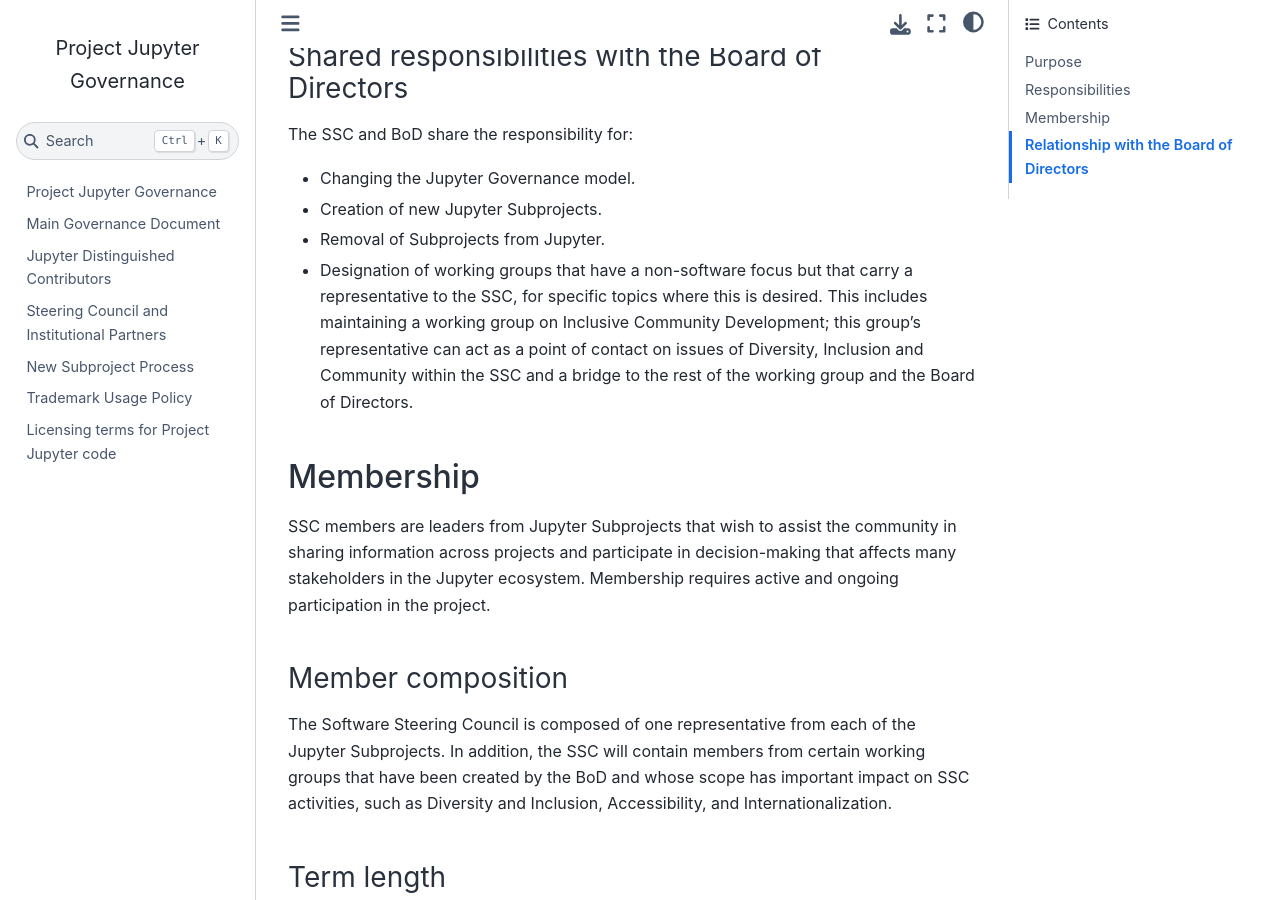
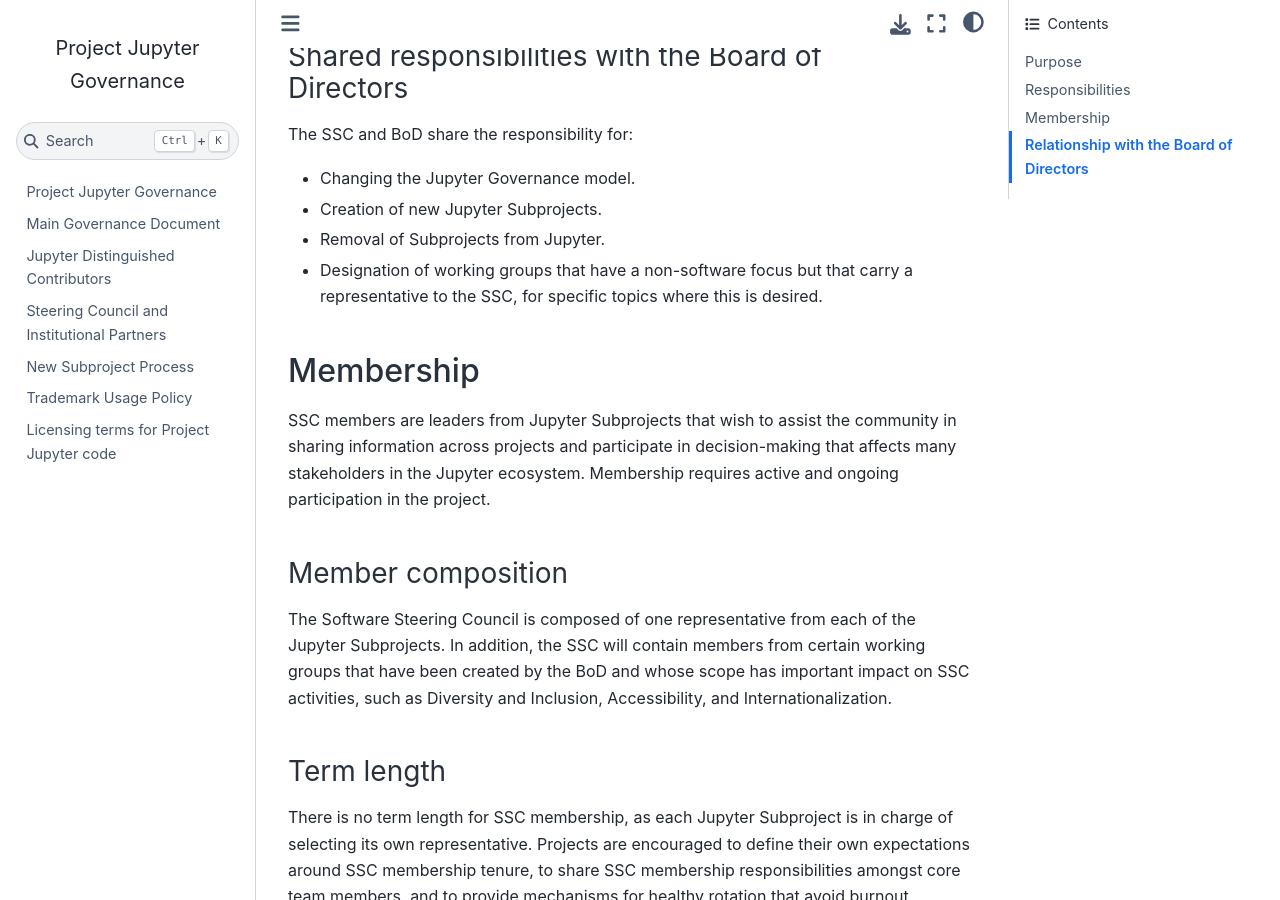
Before and after one commit to jupyter/governance, a Jupyter Book: the page built from software_steering_council.md, in a window 1280 px wide and 900 px high, scrolled down 1096 px. Built offline with Jupyter Book 1.0.4 settings and Sphinx 7.4.7 and the Sphinx Book theme 1.1.4, drawn with Linux system fonts in a browser that asks for light colours; pages that are not in the unit, such as notebooks, are missing from menus.

Commit message:
Update language of SSC doc

```diff
--- a/software_steering_council.md
+++ b/software_steering_council.md
@@ -25,7 +25,7 @@
 - Changing the Jupyter Governance model.
 - Creation of new Jupyter Subprojects.
 - Removal of Subprojects from Jupyter.
-- Designation of working groups that have a non-software focus but that carry a representative to the SSC, for specific topics where this is desired. This includes maintaining a working group on Inclusive Community Development; this group's representative can act as a point of contact on issues of Diversity, Inclusion and Community within the SSC and a bridge to the rest of the working group and the Board of Directors.
+- Designation of working groups that have a non-software focus but that carry a representative to the SSC, for specific topics where this is desired.
 
 ## Membership
 
```
